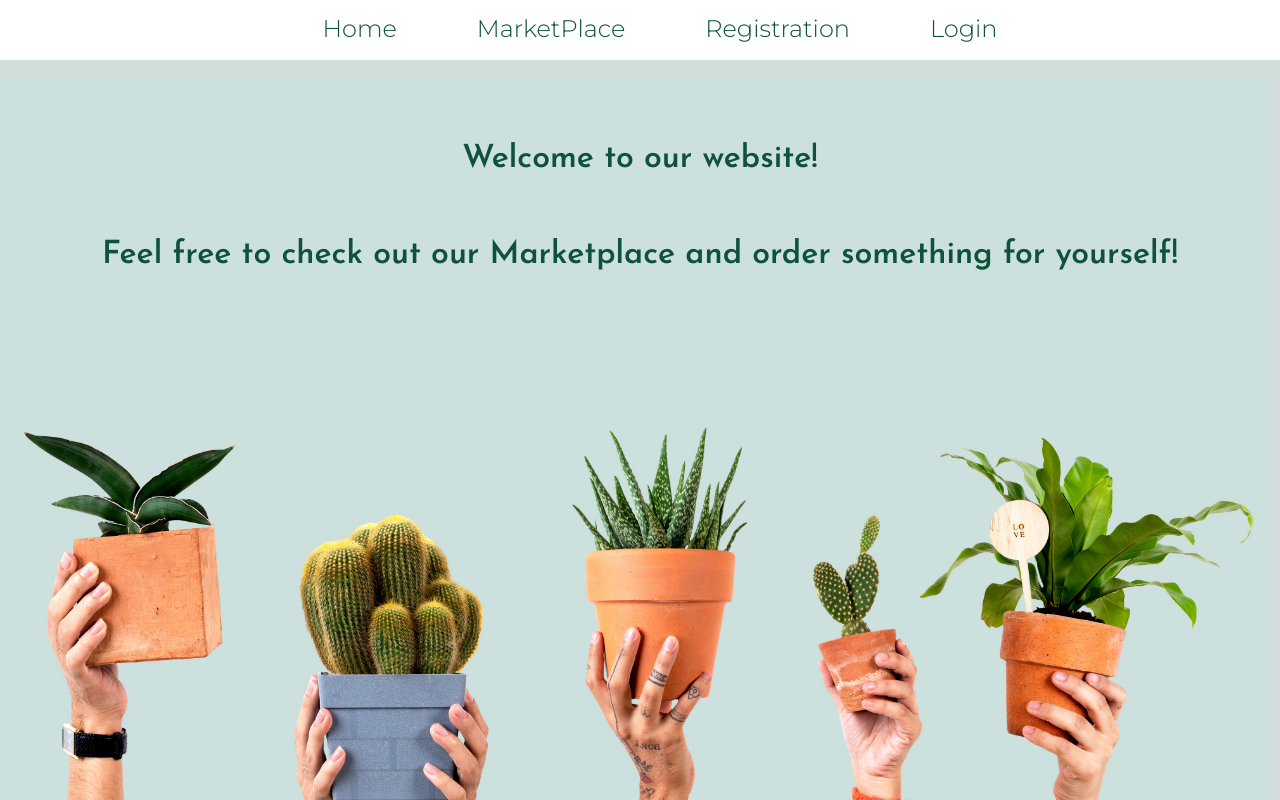
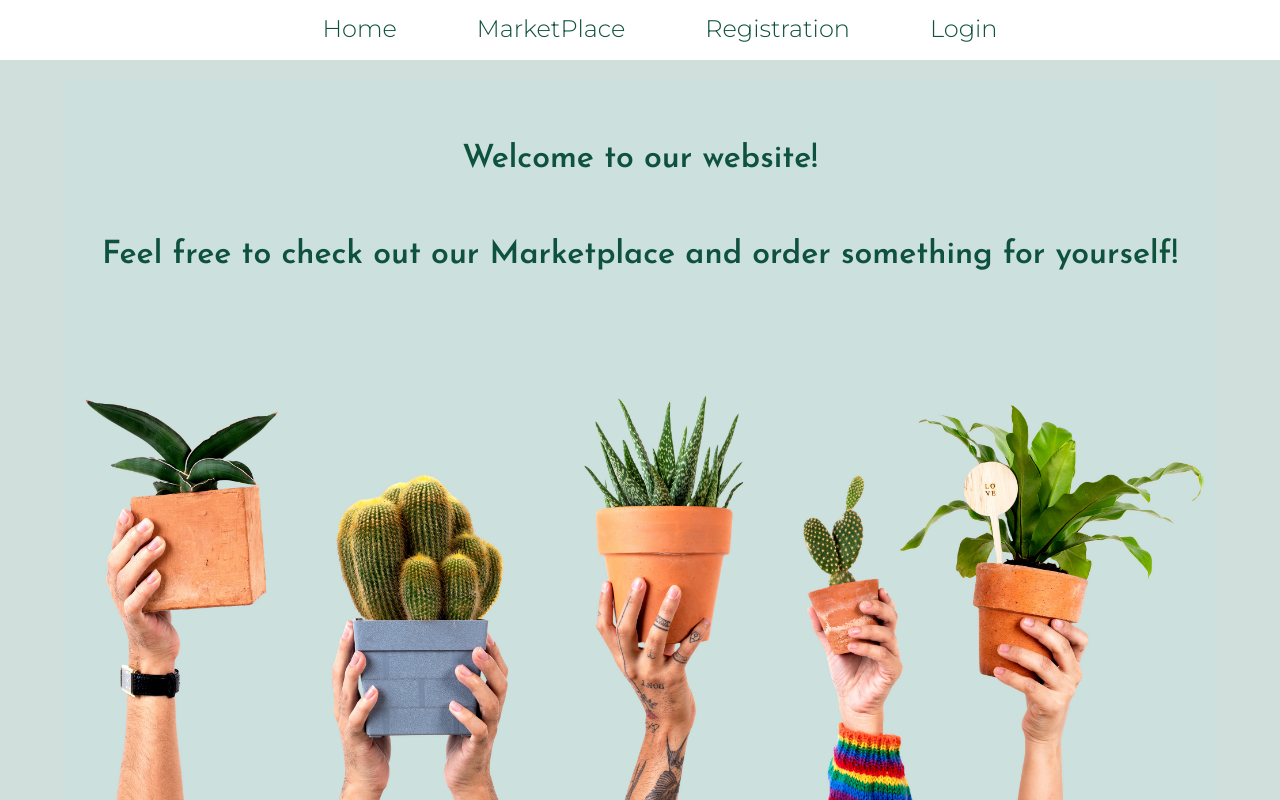
Before and after one commit to galveron/El-Proyecte-Grande, a React (Vite) app in the folder Frontend/ElProyecteGrandeFrontend/: page / in a window 1280 px wide. Shown: the top 800 px of the page. Built offline with nearby package versions, Linux system fonts and the light colour scheme.

Commit message:
fix - page not scrolling horizontaly, items in the midle UI

```diff
--- a/Frontend/ElProyecteGrandeFrontend/src/Pages/Home/Home.css
+++ b/Frontend/ElProyecteGrandeFrontend/src/Pages/Home/Home.css
@@ -1,11 +1,15 @@
 .home-page {
     position: relative;
     display: flex;
-    align-items: center;
+    justify-content: center;
+    bottom: 0;
 }
 
 img {
-    width: 99vw;
+    display: flex;
+    position: relative;
+    width: 90vw;
+    bottom: 0;
 }
 
 .welcome {
--- a/Frontend/ElProyecteGrandeFrontend/src/Pages/Layout/Layout.css
+++ b/Frontend/ElProyecteGrandeFrontend/src/Pages/Layout/Layout.css
@@ -1,3 +1,7 @@
+.header-container {
+    display: flex;
+}
+
 .header {
     margin: 0;
     left: 0;
@@ -34,12 +38,12 @@
     margin: 0;
     left: 0;
     display: flex;
+    position: relative;
     flex-direction: row;
     justify-content: center;
     align-items: center;
     background-color: #0E523D;
     height: 200px;
-    width: 100vw;
     bottom: 0;
     z-index: 1;
 }
@@ -60,3 +64,7 @@
 .footer a {
     color: #FFFFFF;
 }
+
+.footer a:hover {
+    color: #C58E3C;
+}
--- a/Frontend/ElProyecteGrandeFrontend/src/Pages/Layout/Layout.jsx
+++ b/Frontend/ElProyecteGrandeFrontend/src/Pages/Layout/Layout.jsx
@@ -24,7 +24,7 @@ function Layout() {
 
     return (
         <>
-            <header>
+            <header className="header-container">
                 <div className="header">
                     <nav>
                         <ul>
--- a/Frontend/ElProyecteGrandeFrontend/src/index.css
+++ b/Frontend/ElProyecteGrandeFrontend/src/index.css
@@ -1,3 +1,7 @@
+body {
+  margin: 0 !important;
+}
+
 :root {
   font-family: "Josefin Sans", sans-serif;
   font-weight: 100;
@@ -14,14 +18,25 @@
 }
 
 #root {
-  max-width: 1280px;
+  min-height: 100%;
   text-align: center;
-  display: inline-block;
-  height: 90vh;
+  display: flex;
+  position: relative;
+  bottom: 0;
+  flex-direction: column;
+  margin: 0;
+  padding: 0;
   margin-top: 10vh;
+
 }
 
-#root img+.welcome {
+.root img+.welcome {
+  position: absolute;
+  top: 0;
+  left: 0;
+}
+
+.welcome {
   position: absolute;
   top: 0;
   left: 0;
@@ -37,15 +52,6 @@ a {
 a:hover {
   color: #C58E3C;
 }
-
-body {
-  margin: 0;
-  display: flex;
-  place-items: center;
-  min-width: 320px;
-  min-height: 100vh;
-}
-
 
 .comp-register {
   width: 200px;
```
